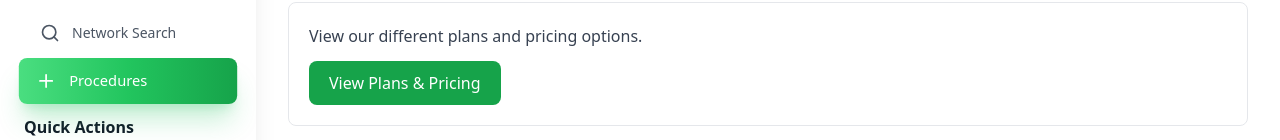
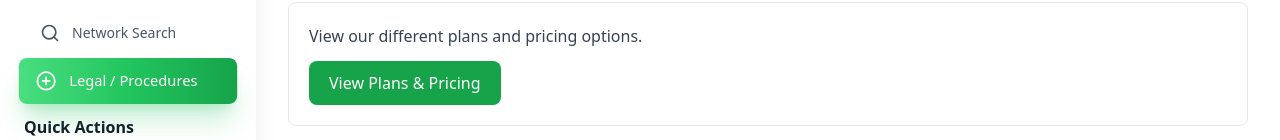
Before and after one commit to TheoDuToit1/day1health, a React (Vite) app: page /procedures in a window 1280 px wide. Shown: the part 390-530 px from the top of the page. Built offline with nearby package versions, Linux system fonts and the light colour scheme.

Commit message:
Footer legal layout line breaks; Procedures label and medical icon; hero wording update; hide social links at footer

```diff
--- a/src/components/Footer.tsx
+++ b/src/components/Footer.tsx
@@ -254,8 +254,9 @@ const Footer: React.FC<FooterProps> = ({ id }) => {
             <p className={`text-sm ${
               isDark ? 'text-gray-400' : 'text-gray-600'
             }`}>
-              Day1 Health (Pty) Ltd is an authorised Financial Services Provider (FSP 11319), underwritten by African Unity Life Ltd. (2003/016142/06), a licensed life insurer and an authorised Financial Services Provider - FSP 8447.<br/>
-              The Day1 Health Plan is demarcated by CMS. This product is a Medical Insurance Product and not a Medical Aid registered by the Council for Medical Schemes DM1053A.
+              Day1 Health (Pty) Ltd is an authorised Financial Services Provider (FSP 11319), underwritten by African Unity Life Ltd. (2003/016142/06),<br/>
+              a licensed life insurer and an authorised Financial Services Provider - FSP 8447. The Day1 Health Plan is demarcated by CMS.<br/>
+              This product is a Medical Insurance Product and not a Medical Aid registered by the Council for Medical Schemes DM1053A.
             </p>
           </div>
         </div>
--- a/src/components/Header.tsx
+++ b/src/components/Header.tsx
@@ -1,6 +1,24 @@
 import React, { useState, useEffect } from 'react';
-import { Menu, X, Phone, Mail, ChevronLeft, ChevronRight, Home, Settings, HelpCircle, MessageSquare, Users, Search, Plus } from 'lucide-react';
+import { Menu, X, Phone, Mail, ChevronLeft, ChevronRight, Home, Settings, HelpCircle, MessageSquare, Users, Search } from 'lucide-react';
 import { useTheme } from '../contexts/ThemeContext';
+
+// Simple medical-style plus icon (circle with cross)
+const MedicalPlusIcon: React.FC<{ className?: string }> = ({ className = '' }) => (
+  <svg
+    xmlns="http://www.w3.org/2000/svg"
+    viewBox="0 0 24 24"
+    fill="none"
+    stroke="currentColor"
+    strokeWidth="2"
+    strokeLinecap="round"
+    strokeLinejoin="round"
+    className={className}
+  >
+    <circle cx="12" cy="12" r="10" />
+    <path d="M12 8v8" />
+    <path d="M8 12h8" />
+  </svg>
+);
 
 interface HeaderProps {
   activeSection: string;
@@ -47,7 +65,7 @@ const Header: React.FC<HeaderProps> = ({ activeSection, onNavigate, isSidebarCol
     { id: 'contact', label: 'Contact us', icon: Phone },
     { id: 'faqs', label: 'FAQs', icon: HelpCircle },
     { id: 'network-search', label: 'Network Search', icon: Search },
-    { id: 'procedures', label: 'Procedures', icon: Plus },
+    { id: 'procedures', label: 'Legal / Procedures', icon: MedicalPlusIcon },
   ];
 
   useEffect(() => {
--- a/src/components/Hero.tsx
+++ b/src/components/Hero.tsx
@@ -42,7 +42,7 @@ const heroSlides: HeroSlide[] = [
     staticText: 'you\'re one smart choice away',
     icon: HeartPulse,
     typewriterWords: [
-      { text: 'Protected daily', icon: ShieldCheck },
+      { text: 'Protection daily', icon: ShieldCheck },
       { text: 'Health sorted', icon: Activity },
       { text: 'Affordable health', icon: Heart },
       { text: 'Confidence always', icon: Star }
```
